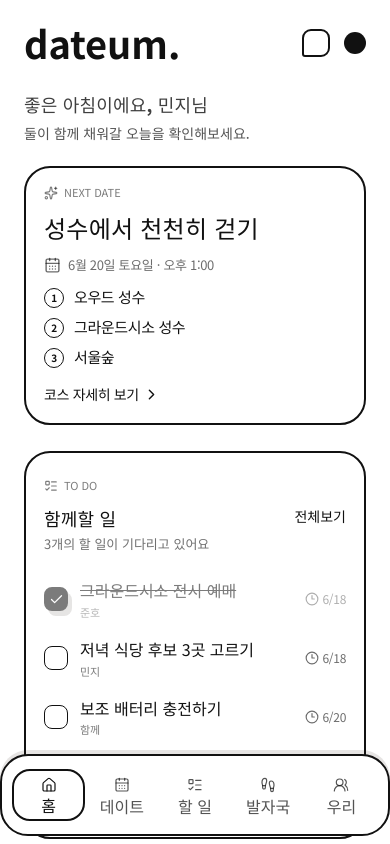
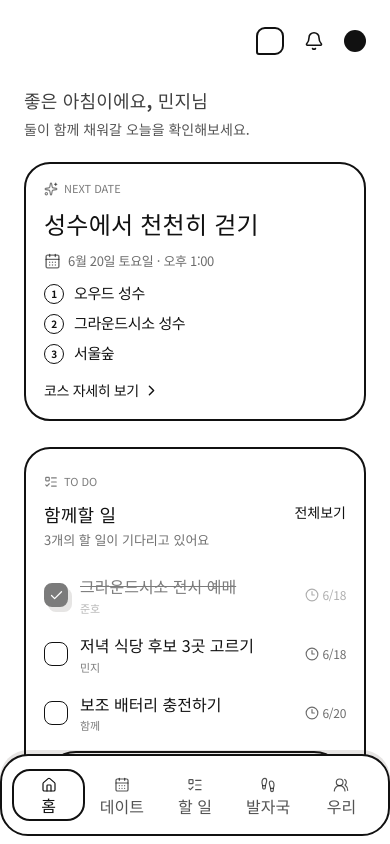
Before and after one commit to yejinrla/dateum, a React (Vite) app: page / in a window 390 px wide. Shown: the top 844 px of the page. Built offline with nearby package versions, Linux system fonts and the light colour scheme; a web font is replaced by a local one.

Commit message:
Remove brand logo from mobile header, restore bell icon
Co-Authored-By: Claude Sonnet 4.6 <noreply@anthropic.com>
Claude-Session: https://claude.ai/code/session_013Woxhh4B5uZeA6K4TG5XbK

```diff
--- a/src/App.jsx
+++ b/src/App.jsx
@@ -270,9 +270,9 @@ function MobileHeader({ activeTab }) {
   const title = navItems.find((item) => item.id === activeTab)?.label;
   return (
     <header className="mobile-header">
-      <Brand />
       <div className="mobile-actions">
         <span className="mobile-title">{title}</span>
+        <button aria-label="알림"><Bell size={20} /></button>
       </div>
     </header>
   );
```
